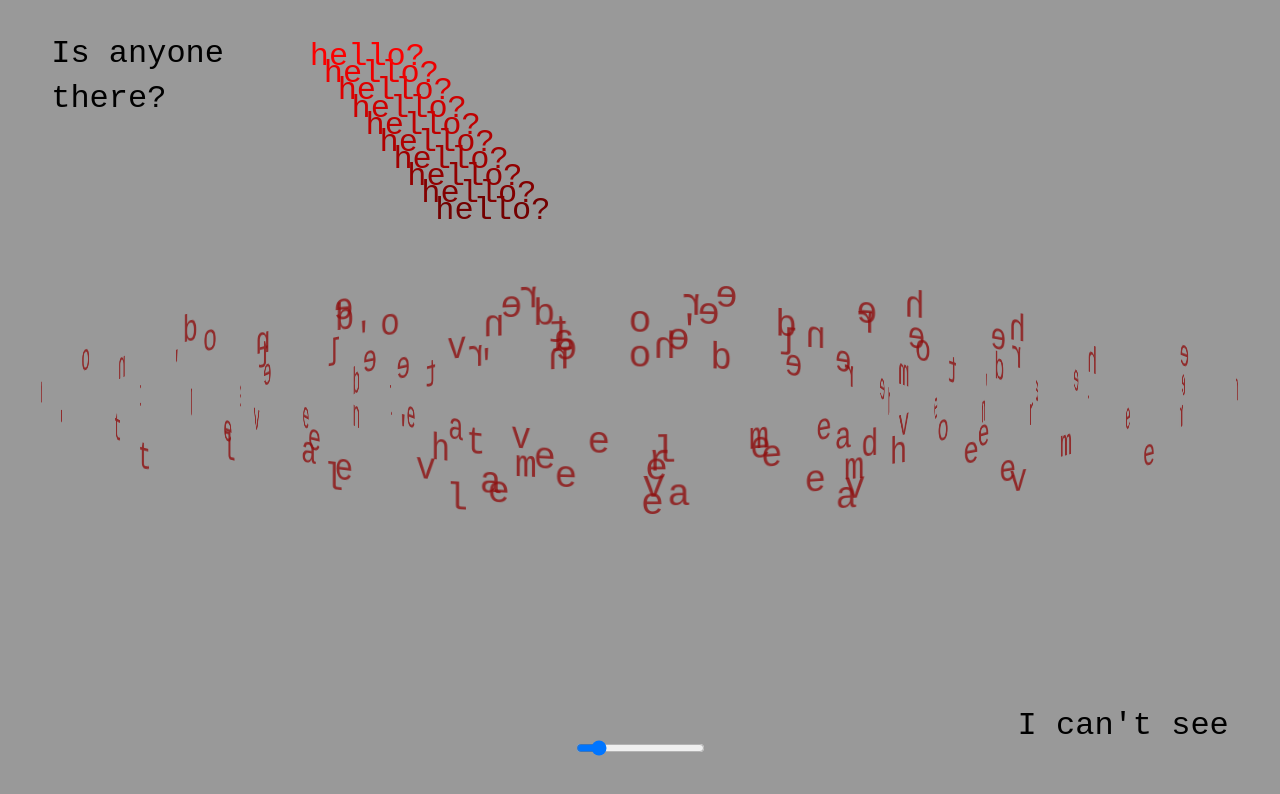
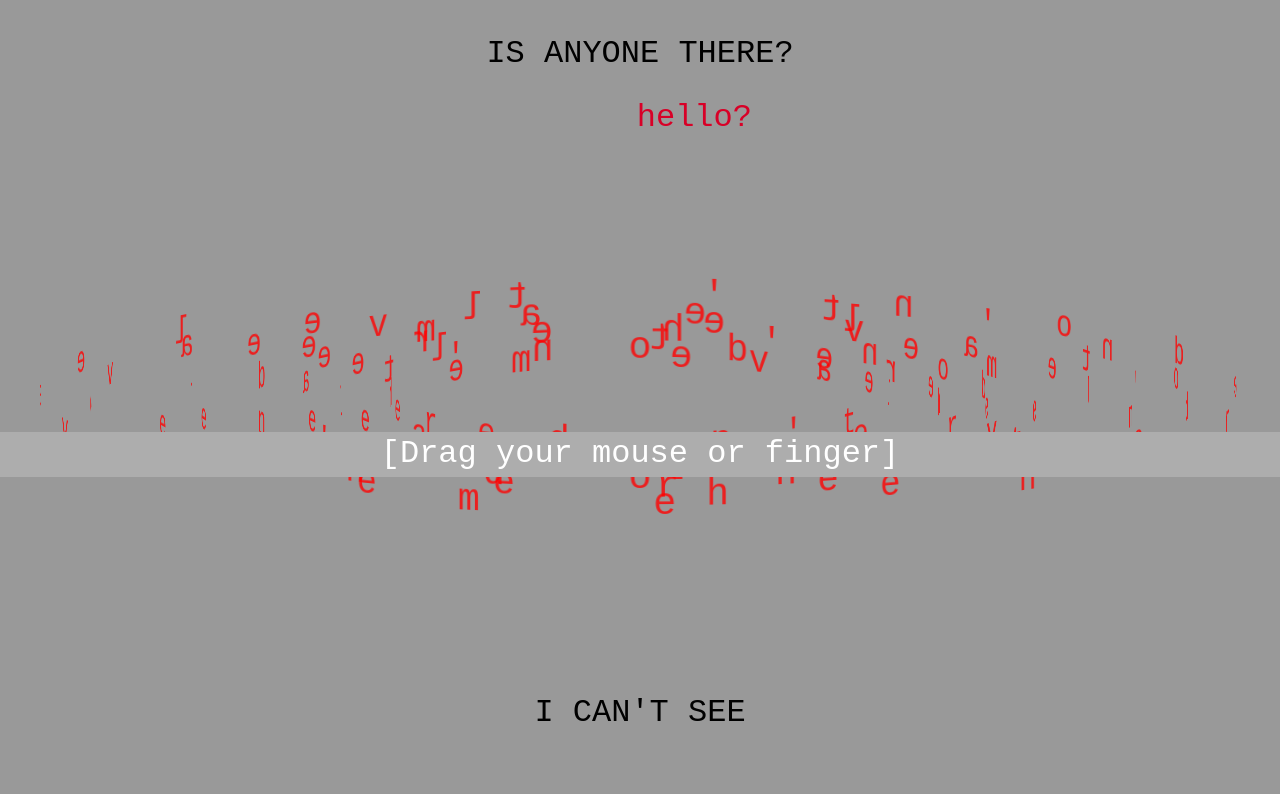
Before and after one commit to Valilabee/Final_Proj, a plain HTML site: page index.html in a window 1280 px wide. Drawn offline with Linux system fonts and the light colour scheme.

Commit message:
positioning

```diff
--- a/index.html
+++ b/index.html
@@ -7,42 +7,43 @@
 	<style>
 		body { margin:0 ; overflow:hidden; background-color: #999;}
 		a { color:#eee ; text-decoration:none }
-		header { margin:0 ; padding:0 ; background-color:#444 ; color:#bbb ;
-			position:relative ; z-index:1000 }
 		header > h1 { margin:0 ; font-size:12px ;
 			border-bottom:1px #999 solid ; padding:5px 10px ; line-height:17px }
-		.container{display:flex;flex-direction:column;justify-content:center;align-items:center;height:100vh;overflow:hidden;}ul{margin:0;list-style:none;font-size:3vw;transform-style:preserve-3d;}li{position:absolute;top:50%;left:50%;opacity:0.8;}@keyframes spin{0%{transform:rotateX(-100deg)rotate(0);}100%{transform:rotateX(-100deg)rotate(-360deg);}}.slidecontainer{position:absolute;bottom:5%;}
+		.container{display:flex;flex-direction:column;justify-content:center;align-items:center;height:100vh;overflow:hidden;}ul{margin:0;list-style:none;font-size:3vw;transform-style:preserve-3d;}li{position:absolute;top:50%;left:50%;opacity:0.8;}@keyframes spin{0%{transform:rotateX(-100deg)rotate(0);}100%{transform:rotateX(-100deg)rotate(-360deg);}}.slidecontainer{position:absolute;bottom:20%;}
 		p {
 		color: rgb(0, 0, 0);
 		font-family: "Courier New", monospace;
 		font-size: 32px;
 		line-height: 1.4;
 		margin-bottom: 0;
+    text-align:center;
 	  }
 	</style>
 </head>
 <body>
 
 	<p id="a" style="color:rgb(255, 255, 255);top:50vh;position:fixed;text-align:center;width:100%;z-index:999;background:rgb(173, 173, 173);"></p>
-<div class="c" id="u" style="position:absolute;"><p>Is anyone there?</p></div>
+<div class="c" id="u" style="position:fixed;"><p>Is anyone there?</p></div>
 <div class="c" id="s" style="position:fixed;text-align:center;"><p>I can't see</p></div>
 
 	<div class="container"><ul id="1"></ul><ul id="2"></ul><ul id="3"></ul><ul id="4"></ul><ul id="5"></ul><ul id="6"></ul><ul id="7"></ul><ul id="8"></ul><ul id="9"></ul>
-		<div class="slidecontainer">
-		<input type="range" min="0.1" max="3.0" value="0.5" step=".05" id="speed">
-		</div>
 		</div>
 
 	<script>
 	  d = document;
   b = d.body;
-  q = 'max(4vh,4vw)';
-  u = d.getElementById('u');
-  us = u.style;
-  us.top = '40px+' + q;
-  us.left = q;
-  s = d.getElementById('s');
-  ss = s.style;
+  q = 'max(4vh,5vw)';
+u = d.getElementById('u');
+us = u.style;
+us.position = 'fixed';
+us.left = '50%'; // Center horizontally
+us.transform = 'translateX(-50%)'; // Offset horizontally by 50% of the width
+
+s = d.getElementById('s');
+ss = s.style;
+ss.position = 'fixed';
+ss.left = '50%'; // Center horizontally
+ss.transform = 'translateX(-50%)'; // Offset horizontally by 50% of the width
   ss.bottom = q;
   ss.right = q;
   z = { x: -1, y: -1 };
@@ -57,7 +58,8 @@
   var k =
     '@keyframes n {' +
     '  0% { color: red; zIndex: 100; }' +
-    '  70% { color: black; }' +
+    '  30% { color: purple; }' +
+    '  60% { color: black; }' +
     '  90% { color: white; top: calc(' +
     centerY +
     'px - 1em); left: calc(' +
@@ -72,15 +74,14 @@
   w = de.clientWidth;
   g = Math.sqrt((z.x - w) ** 2 + (z.y - h) ** 2);
   m = 12 / g;
-
-  setInterval(D, 500, 0);
+//set time between beginning "hellos"
+  setInterval(D, 4000, 0);
   setTimeout(function () {
     d.getElementById('a').textContent +=
       '[Drag your mouse or finger]';
     d.addEventListener('mousemove', P);
     d.addEventListener('touchmove', T);
-	d.addEventListener('click', W);
-  }, 14000);
+  }, 4000);//change when the "Drag" message pops up
 
   function R() {
     d.getElementById('a').textContent = '';
@@ -97,6 +98,7 @@
     z.y = e.clientY;
     D();
   }
+  //place text
   function D() {
     var p = d.createElement('p');
     p.textContent += 'hello?';
@@ -105,8 +107,8 @@
     ws = window.screen;
     if (z.x == -1) {
       if (ws.availHeight < ws.availWidth) {
-        ps.top = u.offsetTop + 'px';
-        var v = u.offsetLeft + u.offsetWidth;
+        ps.top = u.offsetTop + '30px';
+        var v = u.offsetLeft;
         ps.left = v + 'px';
       } else {
         var v = u.offsetTop + u.offsetHeight + 'px';
@@ -124,16 +126,16 @@
     ps.animation = 'n ' + v + 's linear forwards';
     b.appendChild(p);
   }
-	  let strs=["Where am I?","Who are you?","Where am I?", "I can't take it", "don't leave me here"];let str =strs[Math.floor(Math.random()*strs.length)];var slider=document.getElementById("speed");let speed=slider.value;let uls=document.getElementsByTagName('ul');for(let i=0;i<uls.length;i++){uls[i].style.animation="spin "+i/speed+ "s linear infinite";[...str].forEach((c)=>{const node=document.createElement("li");const textnode=document.createTextNode(c);node.appendChild(textnode);uls[i].appendChild(node);})}for(let u=0;u<uls.length;u++){lis=uls[u].children;y=50*u+200;let deg=360/lis.length;for(let i=0;i<lis.length;i++){lis[i].style.transform="translate(-50%,-50%) rotate("+(i-1)*deg+"deg) translateY(-"+y+"px) rotateX(90deg)";}}slider.oninput=function(){console.log(this.value);for(let u=0;u<uls.length;u++){uls[u].style.animation="spin "+u/this.value+"s linear infinite";}}
+	  let strs=["Where am I?","Who are you?","Where am I?", "I can't take it", "don't leave me here"];let str =strs[Math.floor(Math.random()*strs.length)];let speed=1;let uls=document.getElementsByTagName('ul');for(let i=0;i<uls.length;i++){uls[i].style.animation="spin "+i/speed+ "s linear infinite";[...str].forEach((c)=>{const node=document.createElement("li");const textnode=document.createTextNode(c);node.appendChild(textnode);uls[i].appendChild(node);})}for(let u=0;u<uls.length;u++){lis=uls[u].children;y=50*u+200;let deg=360/lis.length;for(let i=0;i<lis.length;i++){lis[i].style.transform="translate(-50%,-50%) rotate("+(i-1)*deg+"deg) translateY(-"+y+"px) rotateX(90deg)";}for(let u=0;u<uls.length;u++){uls[u].style.animation="spin "+u/this.value+"s linear infinite";}}
 	</script>
 
 	<style>
 	  .c {
-		max-width: 20%;
 		z-index: 999;
+    text-transform:uppercase;
 	  }
 	ul li {
-    color: rgb(141, 14, 14);
+    color: rgb(255, 0, 0);
 	font-family: "Courier New", monospace;
 
  	 }
```
